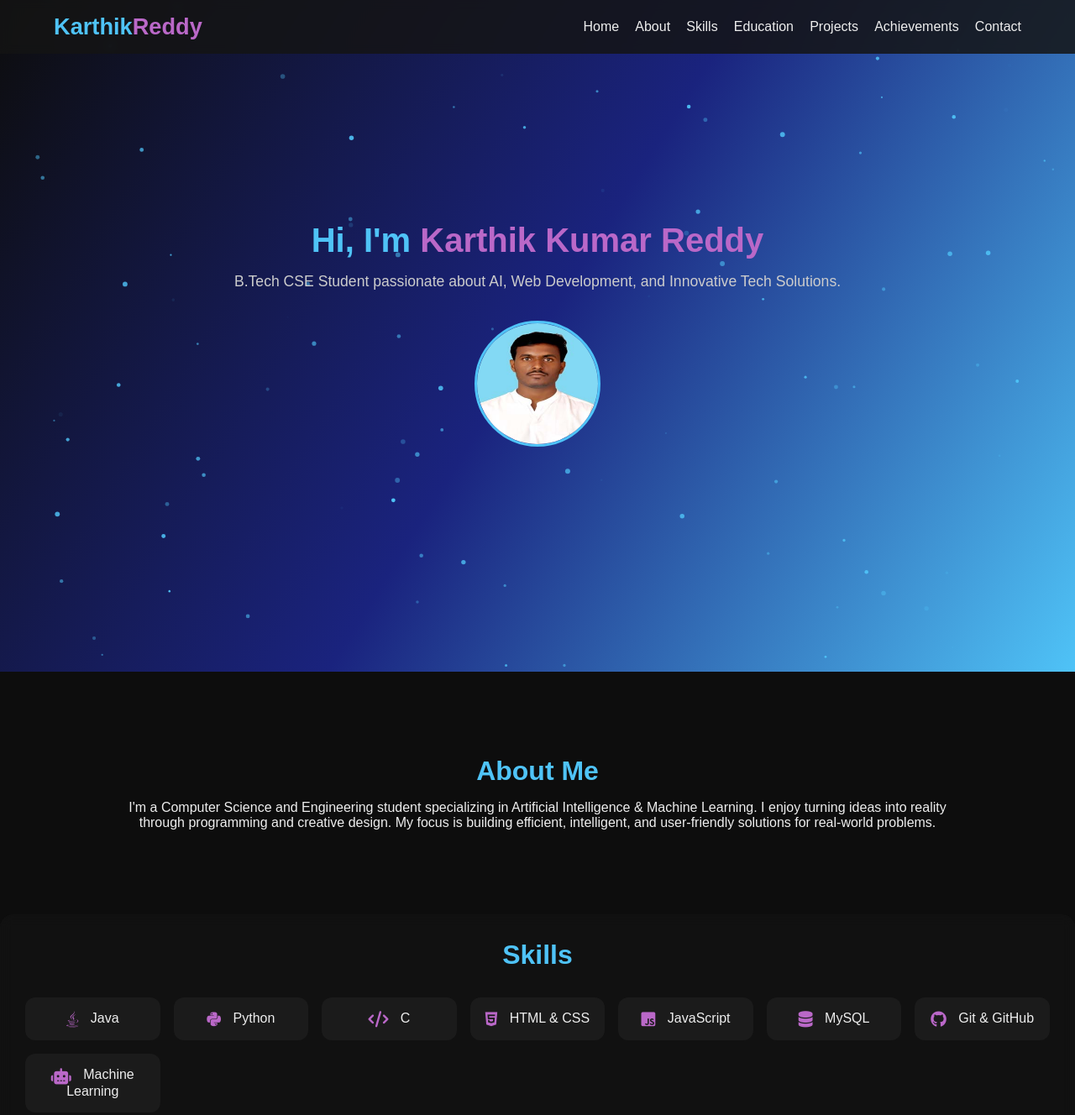
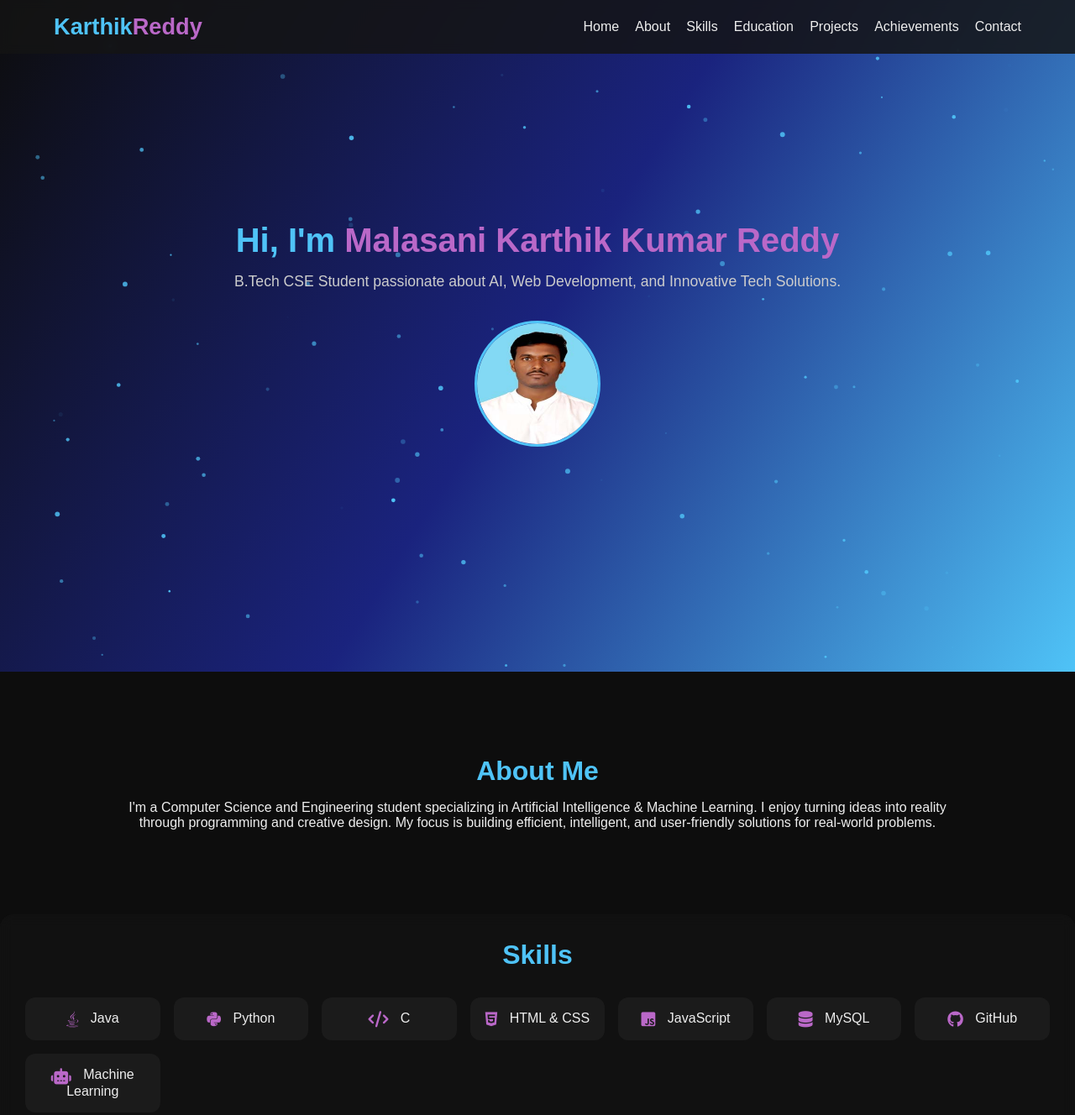
Before and after one commit to 239x1a3360-MKKR/portfolio, a plain HTML site: page index.html in a window 1280 px wide. Shown: the top 1328 px of the page at 84% size. Drawn offline with Linux system fonts and the light colour scheme.

Commit message:
Updated index.html with new content

```diff
--- a/index.html
+++ b/index.html
@@ -31,7 +31,7 @@
   <!-- HOME -->
   <section id="home" class="hero fade-in">
     <div class="hero-content">
-      <h1>Hi, I'm <span>Karthik Kumar Reddy</span></h1>
+      <h1>Hi, I'm <span>Malasani Karthik Kumar Reddy</span></h1>
       <p>B.Tech CSE Student passionate about AI, Web Development, and Innovative Tech Solutions.</p>
       <!-- PROFILE PHOTO -->
       <img src="profile.jpg" alt="Karthik Kumar Reddy" class="profile-img">
@@ -57,7 +57,7 @@
     <div class="skill-card"><i class="fab fa-html5"></i> HTML & CSS</div>
     <div class="skill-card"><i class="fab fa-js-square"></i> JavaScript</div>
     <div class="skill-card"><i class="fas fa-database"></i> MySQL</div>
-    <div class="skill-card"><i class="fab fa-github"></i> Git & GitHub</div>
+    <div class="skill-card"><i class="fab fa-github"></i>  GitHub</div>
     <div class="skill-card"><i class="fas fa-robot"></i> Machine Learning</div>
   </div>
 </section>
@@ -123,7 +123,7 @@
   </section>
 
   <!-- FOOTER -->
-  <footer>© 2025 Karthik Kumar Reddy | Designed with 💙 & Logic</footer>
+  <footer align ="center">© 2025 Karthik Kumar Reddy Portifolio</footer>
 
   <button id="scrollTop">⬆</button>
   <script src="script.js"></script>
```
